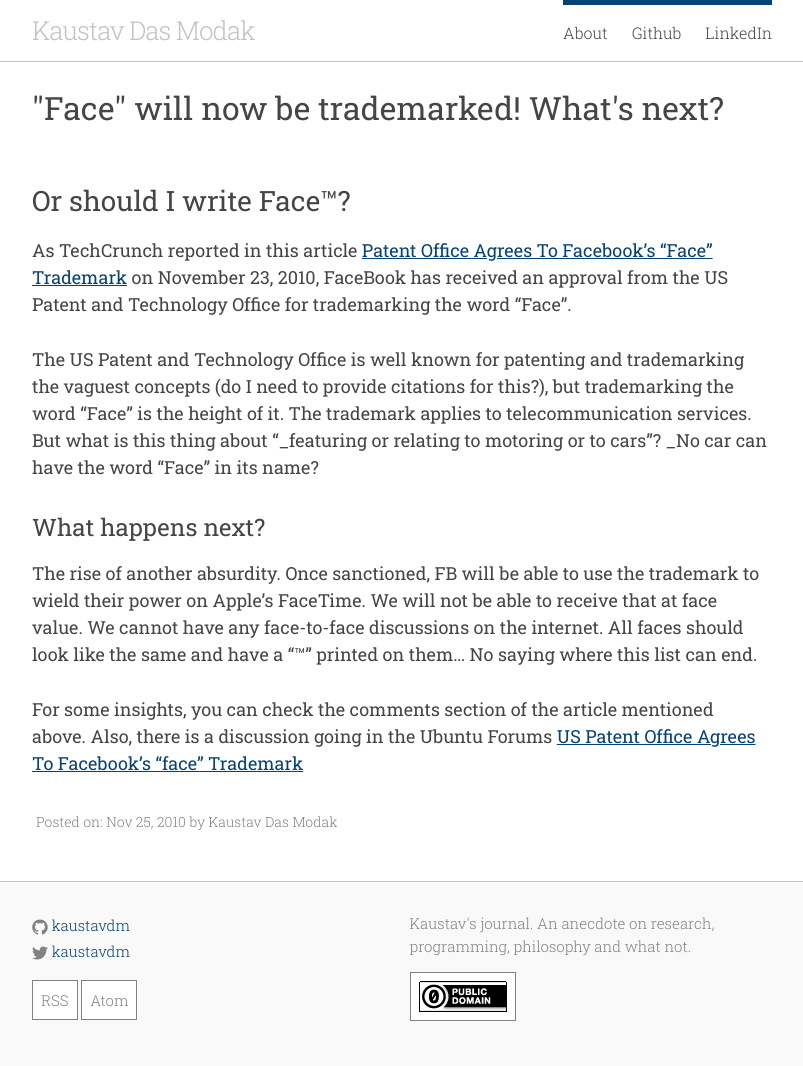
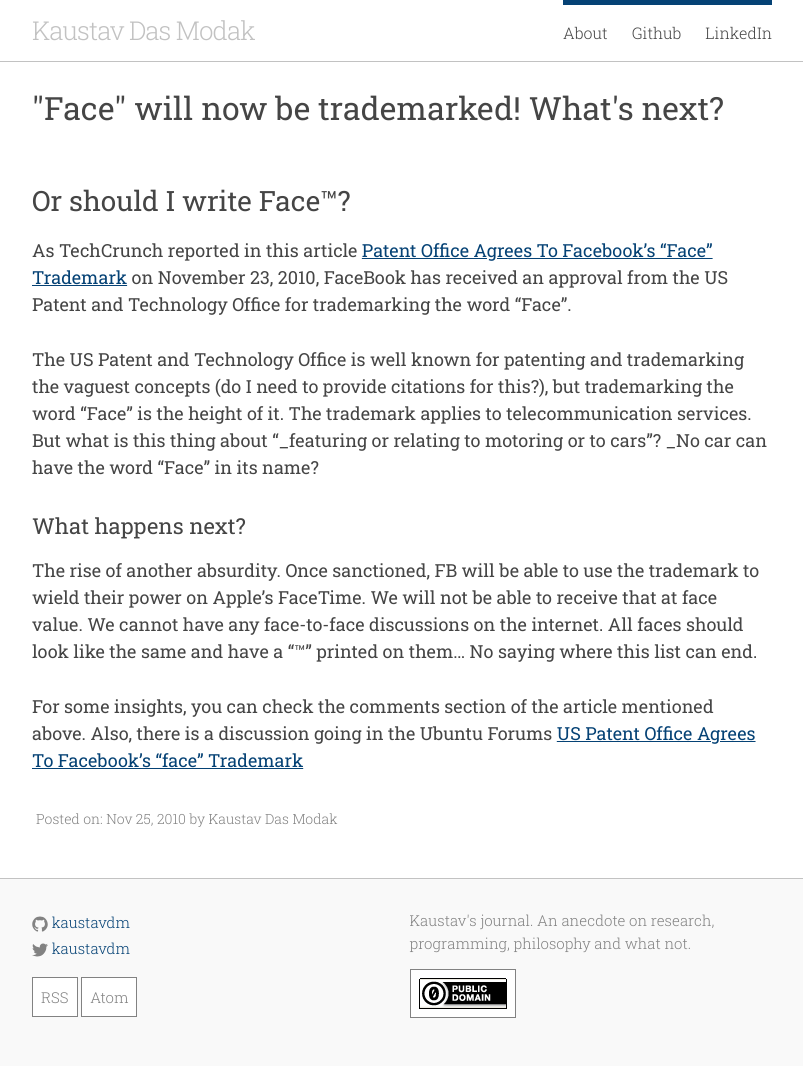
Before and after one commit to kaustavdm/website, a Jekyll site: the page built from _posts/2010-11-25-face-will-now-be-trademarked-whats-next.markdown, in a window 1280 px wide. Shown: the whole page, without its empty margins (238-1041 px from the left). Built offline with Jekyll 4.4.1, drawn with Linux system fonts in a browser that asks for light colours.

Commit message:
Add footnotes style and update post h3 style
Signed-off-by: Kaustav Das Modak <kaustav.dasmodak@yahoo.co.in>

```diff
--- a/_theme/_sass/_layout.scss
+++ b/_theme/_sass/_layout.scss
@@ -338,6 +338,16 @@ h1 {
     font-size: 1.125rem;
     position: relative;
 
+    .footnotes {
+        font-size: 1rem;
+        border-top: 1px solid $grey-color;
+        margin-top: 1rem;
+
+        ol {
+            margin-left: 1rem;
+        }
+    }
+
     .cover {
         padding: 0.5rem;
         background-color: #ffffff;
@@ -382,7 +392,8 @@ h1 {
     }
 
     h3 {
-        font-size: 1.5rem;
+        margin-top: 1.5rem;
+        font-size: 1.375rem;
 
         @include media-query($on-laptop) {
             font-size: 1.25rem;
```
